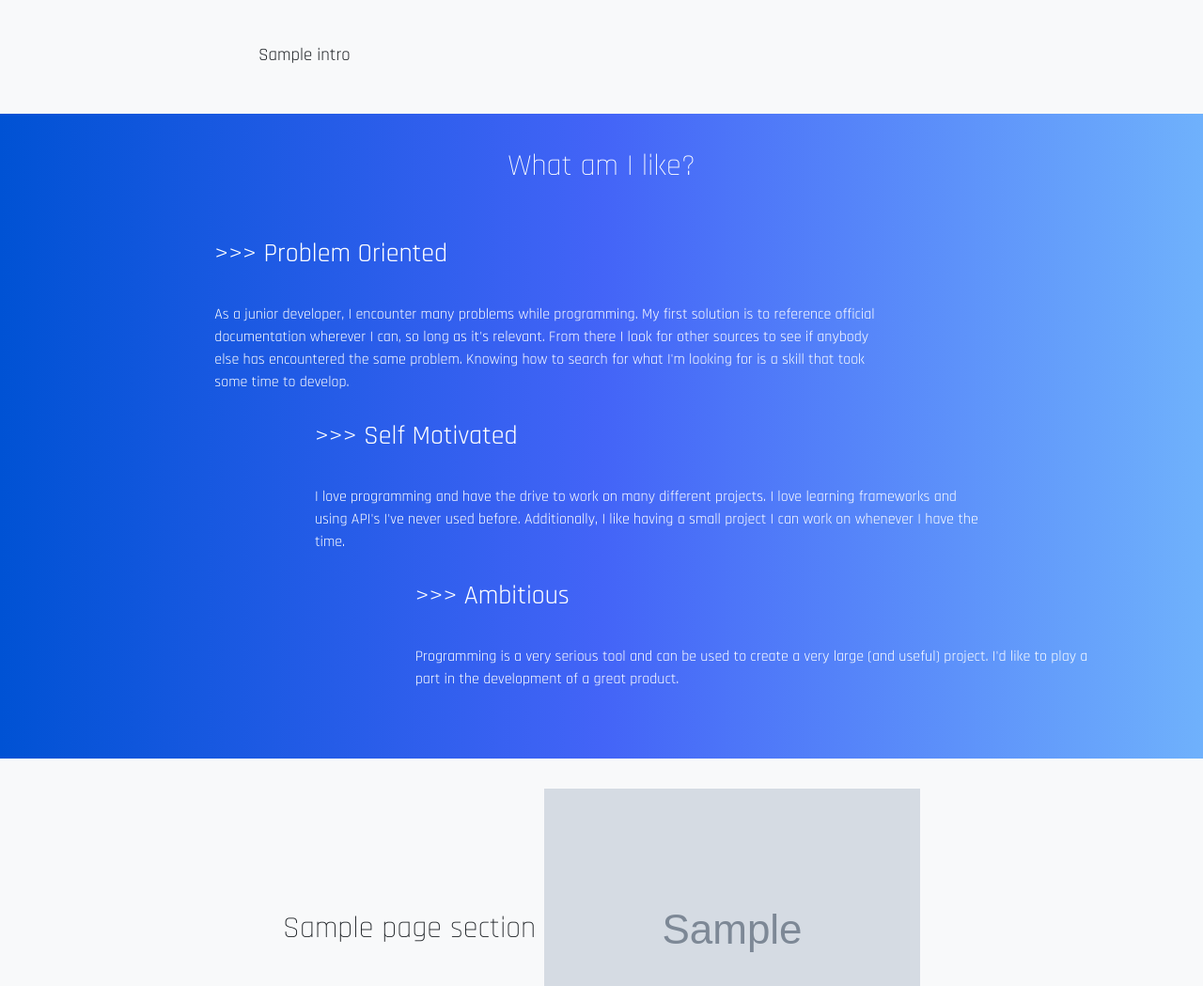
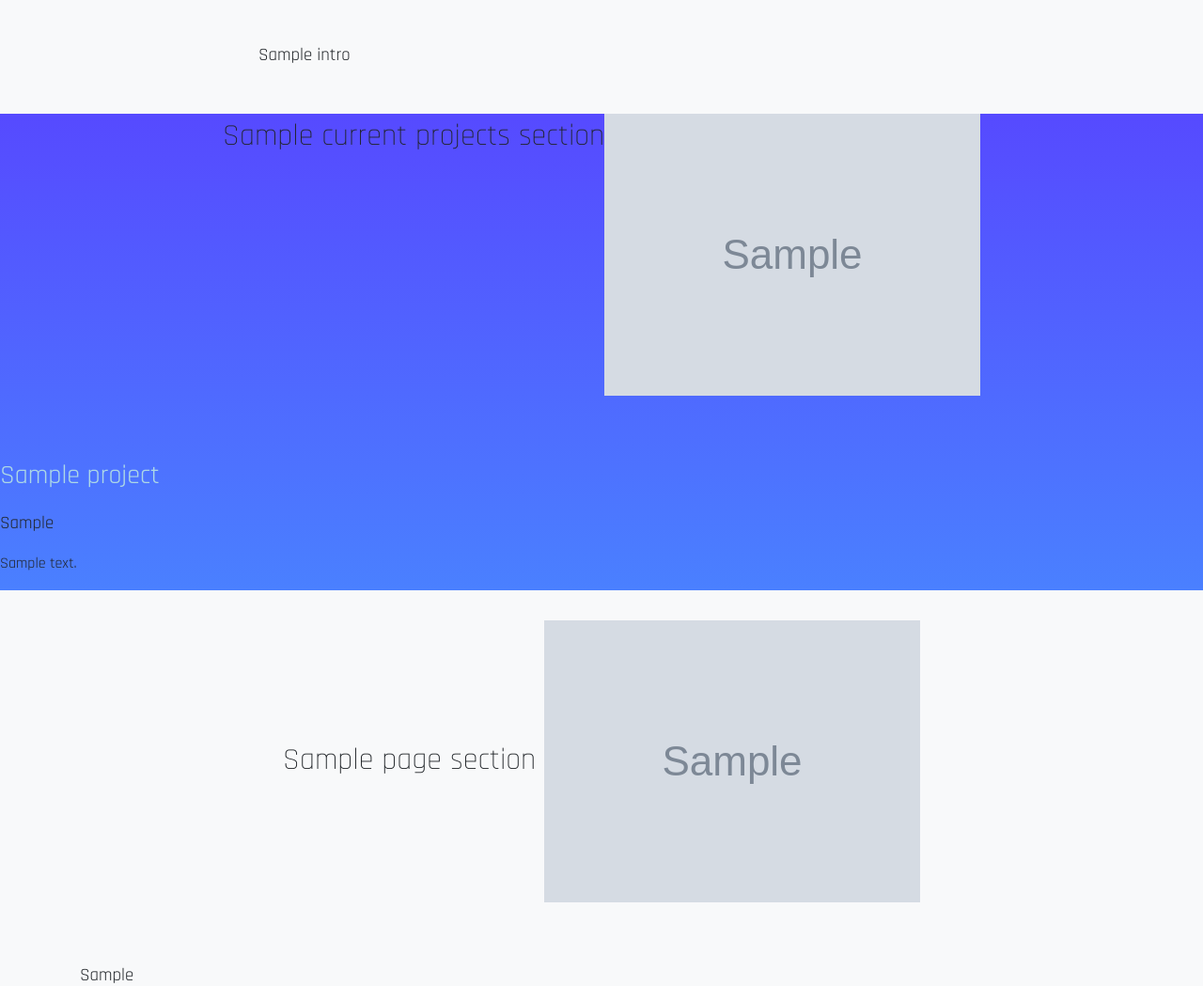
Before and after one commit to wkatbey/personal-website, a Django app: template static_website/templates/static_website/index.html in a window 1280 px wide. Shown: the part 1152-2201 px from the top of the page at 94% size. Run offline with Django 3.2, Linux system fonts and the light colour scheme; tables that the repository leaves empty hold one stand-in row (values such as "Sample post"); the template is opened without the code that fills it: values that come from a table or form of the project are taken from there, most other values are stand-ins (such as "Sample title", 1, 10 or a date in 2020); grey boxes marked "Sample" are stand-in pictures; parts of the project's set-up code (start-up, migrations or seed data) failed here and were passed over; some libraries are stand-ins or nearby versions.

Commit message:
Creating a new DB-Driven section on the home-page to display projects I'm currently working on. This will replace the older attributes section

```diff
--- a/static_website/templates/static_website/index.html
+++ b/static_website/templates/static_website/index.html
@@ -41,45 +41,26 @@
       </div>
     </div>
   </div>
-  <div class="attributes-background">
-  	<div class="container-fluid">
-  		<p class = "heading-text text-center padding-bottom padding-top">What am I like? </p>
-	    <div class="row">
-	      <div class="col-lg-2"></div>
-	      <div class="col-lg-7">
-	        <div class="attribute-heading-text padding-bottom">>>> Problem Oriented</div>
-	        <div class = "attribute-body-text text-left">
-	          As a junior developer, I encounter many problems while programming. My first solution is to reference
-            official documentation wherever I can, so long as it's relevant. From there I look for other sources to
-            see if anybody else has encountered the same problem. Knowing how to search for what I'm looking for is a
-            skill that took some time to develop.
-	        </div>
-	      </div>
-	    </div>
-	    <br>
-	    <div class="row">
-	      <div class="col-lg-3"></div>
-	      <div class="col-lg-7">
-	        <div class="attribute-heading-text padding-bottom">>>> Self Motivated </div>
-	        <div class = "attribute-body-text text-left">
-            I love programming and have the drive to work on many different projects. I love learning frameworks and using API's
-            I've never used before. Additionally, I like having a small project I can work on whenever I have the time.
-	        </div>
-	      </div>
-	    </div>
-	    <br>
-	    <div class="row">
-	      <div class="col-lg-4"></div>
-	      <div class="col-lg-7">
-	        <div class="attribute-heading-text padding-bottom">>>> Ambitious</div>
-	        <div class = "attribute-body-text text-left">
-            Programming is a very serious tool and can be used to create a very large (and useful) project. I'd like to play
-            a part in the development of a great product.
-	        </div>
-	      </div>
-	    </div>
-	    <br><br><br>
-  	</div>
+  <div class="morning-blue">
+      <p class="heading-text text-center pb-5 icon-heading-container">
+          {{ current_projects_section.heading }}
+          <img src="{{ current_projects_section.heading_icon }}" />
+      </p>
+      <div class="row">
+          {% for project in current_projects_section.projects %}
+              <div class="col-lg-6 pt-5 pt-md-2 pt-lg-0">
+                  <p class="attribute-heading-text">
+                      <a class="lightblue-link" href="{{ project.link }}" target="_blank">
+                        {{ project.heading }}
+                      </a>
+                  </p>
+                  <p class="reading-font">{{ project.tech_stack }}</p>
+                  <p class="attribute-body-text">
+                      {{ project.description | linebreaks}}
+                  </p>
+              </div>
+          {% endfor %}
+      </div>
   </div>
   <div class="container">
 
```
Also changed, not shown: static_website/models.py (+14 -4 lines), static_website/seed_data/current_projects.py (added, +25 -0 lines), 1 other file.
